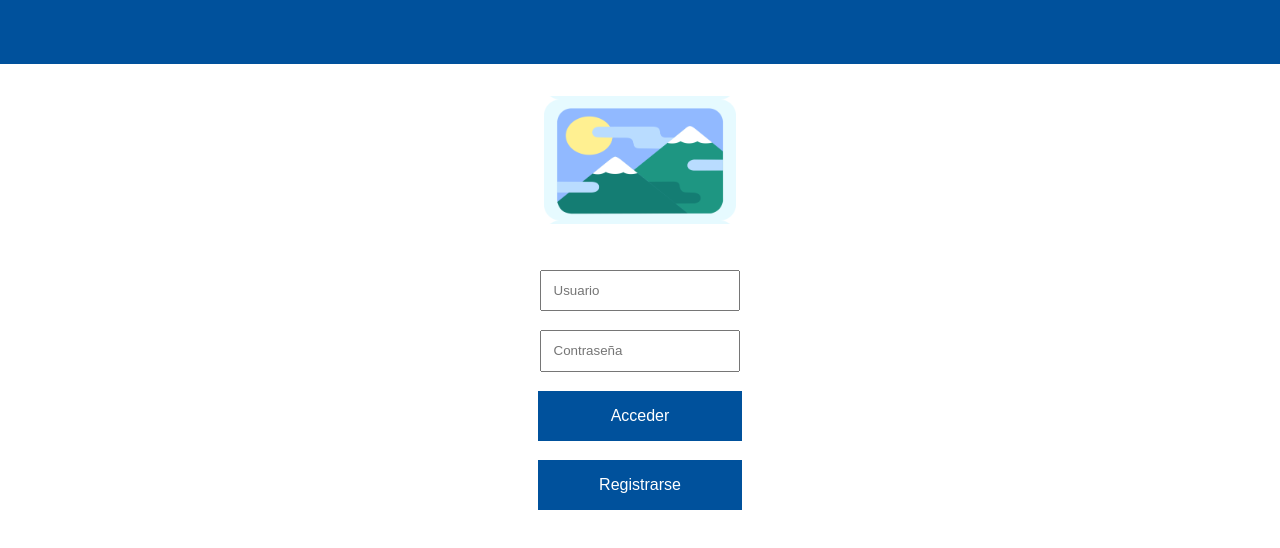
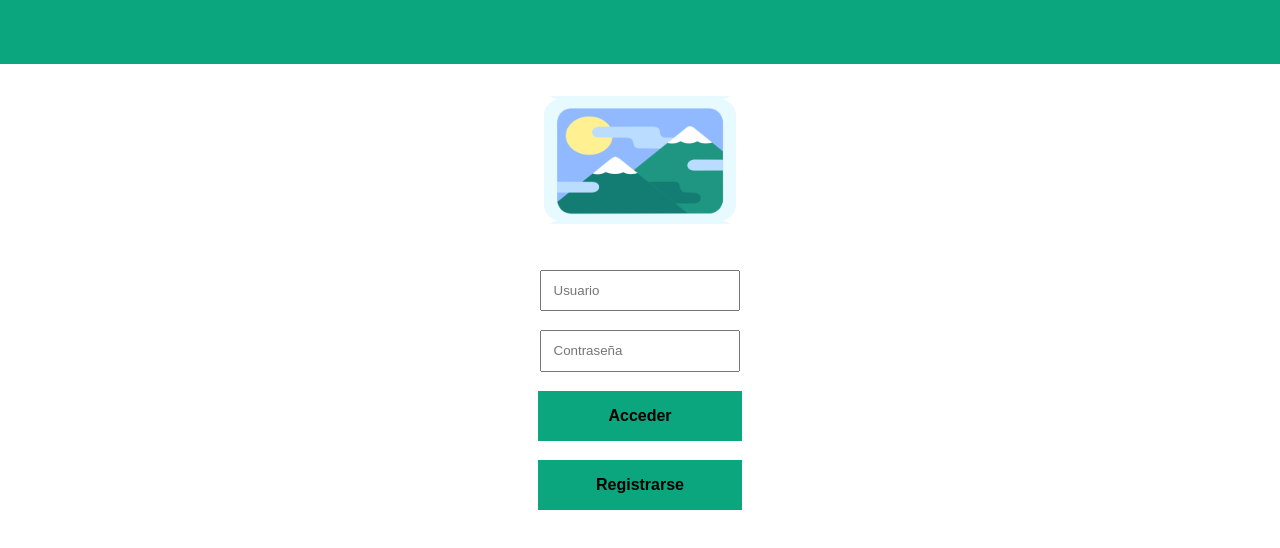
Before and after one commit to Luis12035/PibAppGallery, a React (Create React App) app in the folder AppGalery/picme/: page /#/ in a window 1280 px wide. Shown: the top 548 px of the page. Built offline with nearby package versions, Linux system fonts and the light colour scheme.

Commit message:
Se implementaron nuevos colores de los elementos y de los textos

```diff
--- a/AppGalery/picme/src/css/ColeccionesPage.scss
+++ b/AppGalery/picme/src/css/ColeccionesPage.scss
@@ -70,9 +70,10 @@
         margin: 1rem;
         background-color: $MainBackgroundColor;
         border-radius: 4px;
-        color: #fff;
+        color: rgb(0, 0, 0);
         position: relative;
         cursor: pointer;
+        font-weight: bold;
 
         .Desc{
             display: inline-block;
--- a/AppGalery/picme/src/css/LoginPage.scss
+++ b/AppGalery/picme/src/css/LoginPage.scss
@@ -28,9 +28,15 @@
                 }
 
                 .Button{
-                    background-color: rgb(0, 81, 156);
-                    color: #FFF;
+                    background-color: rgb(11, 165, 126);
+                    color: rgb(0, 0, 0);
                     padding: 1rem;
+                    cursor: pointer;
+                    font-weight: bold;
+                }
+
+                .Button:hover{
+                    background-color: rgb(11, 60, 165);
                 }
             }
 
--- a/AppGalery/picme/src/css/RegistroPage.scss
+++ b/AppGalery/picme/src/css/RegistroPage.scss
@@ -30,9 +30,14 @@
                 }
 
                 .Button{
-                    background-color: rgb(0, 81, 156);
-                    color: #FFF;
+                    background-color: rgb(11, 165, 126);
+                    color: rgb(0, 0, 0);
                     padding: 1rem;
+                    font-weight: bold;
+                }
+
+                .Button:hover{
+                    background-color: rgb(11, 60, 165);
                 }
             }
 
--- a/AppGalery/picme/src/css/TopBar.scss
+++ b/AppGalery/picme/src/css/TopBar.scss
@@ -13,6 +13,7 @@
         padding-top: 1.2rem;
         padding-left: 1rem;
         color: $TiltTextColor;
+        cursor: pointer;
     }
 
     .deleteIcon{
@@ -20,6 +21,7 @@
         right: 1rem;
         top: 1.2rem;
         color: $TiltTextColor;
+        cursor: pointer;
     }
 
     .logoutIcon{
@@ -27,5 +29,6 @@
         right: 1rem;
         top: 1.2rem;
         color: $TiltTextColor;
+        cursor: pointer;
     }
 }
--- a/AppGalery/picme/src/css/Vars.scss
+++ b/AppGalery/picme/src/css/Vars.scss
@@ -21,10 +21,10 @@
     -webkit-font-smoothing: antialiased;
 }
 
-$MainBackgroundColor: rgb(0, 81, 156);
+$MainBackgroundColor: rgb(11, 165, 126);
 $MainWhiteColor: rgb(255, 255, 255);
 $MainRedColor: rgb(167, 32, 32);
 $MainLowColor: rgb(90, 90, 90);
-$MainTiltColor: rgb(0, 156, 65);
+$MainTiltColor: rgb(94, 0, 156);
 $MainTextColor: #444;
 $TiltTextColor: #fff;
```
